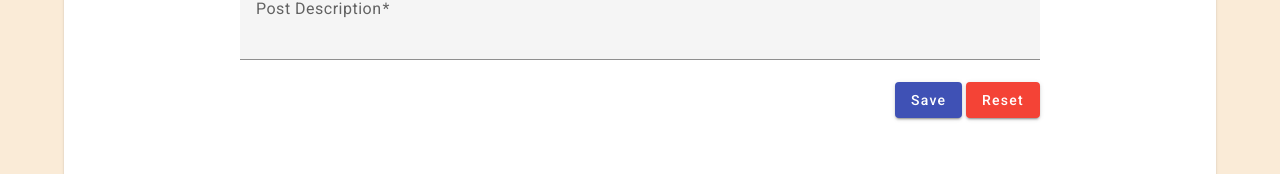
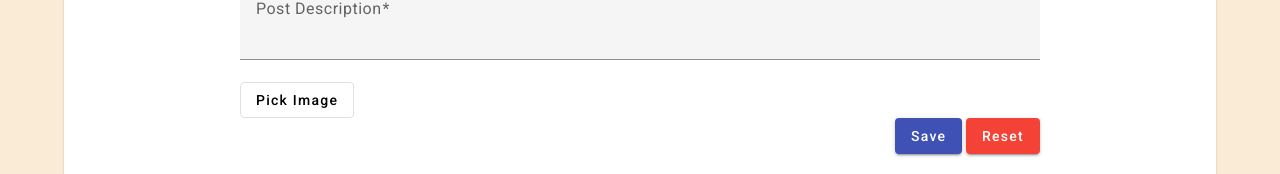
Before and after one commit to prasanjeet007/mean-stack, an Angular app: page /posts in a window 1280 px wide. Shown: the part 226-400 px from the top of the page. Built offline with nearby package versions, Linux system fonts and the light colour scheme; no server answers.

Commit message:
adding an image control

```diff
--- a/src/app/posts/post-create/post-create.component.css
+++ b/src/app/posts/post-create/post-create.component.css
@@ -40,3 +40,9 @@
 mat-spinner {
   margin: auto;
 }
+input[type="file"] {
+  visibility: hidden;
+}
+.image-picker {
+  display: flex;
+}
--- a/src/app/posts/post-create/post-create.component.html
+++ b/src/app/posts/post-create/post-create.component.html
@@ -31,6 +31,12 @@
         Please enter Description...
       </mat-error>
     </mat-form-field>
+    <div class="image-picker">
+      <button mat-stroked-button type="button" (click)="filePicker.click()">
+        Pick Image
+      </button>
+      <input type="file" #filePicker (change)="uploadFile($event)" />
+    </div>
     <div class="form-btn">
       <button mat-raised-button color="primary" (click)="addPost()">
         {{ btnText }}</button
--- a/src/app/posts/post-create/post-create.component.ts
+++ b/src/app/posts/post-create/post-create.component.ts
@@ -33,7 +33,8 @@ export class PostCreateComponent {
   createPostForm() {
     this.postCreateForm = new FormGroup({
       post_title: new FormControl('', [Validators.required, Validators.minLength(5), Validators.maxLength(10)]),
-      post_description: new FormControl('', [Validators.required, Validators.minLength(10), Validators.maxLength(30)])
+      post_description: new FormControl('', [Validators.required, Validators.minLength(10), Validators.maxLength(30)]),
+      image: new FormControl(null, Validators.required)
     })
   }
   addPost() {
@@ -57,6 +58,11 @@ export class PostCreateComponent {
     }
 
   }
+  uploadFile(event: any) {
+    const file = event?.target?.files[0] as HTMLInputElement;
+    this.postCreateForm.patchValue({ image: file });
+    this.postCreateForm.get('image')?.updateValueAndValidity();
+  }
   resetForm() {
     this.createPostForm();
     if (this.btnText === "Edit Data") {
```
